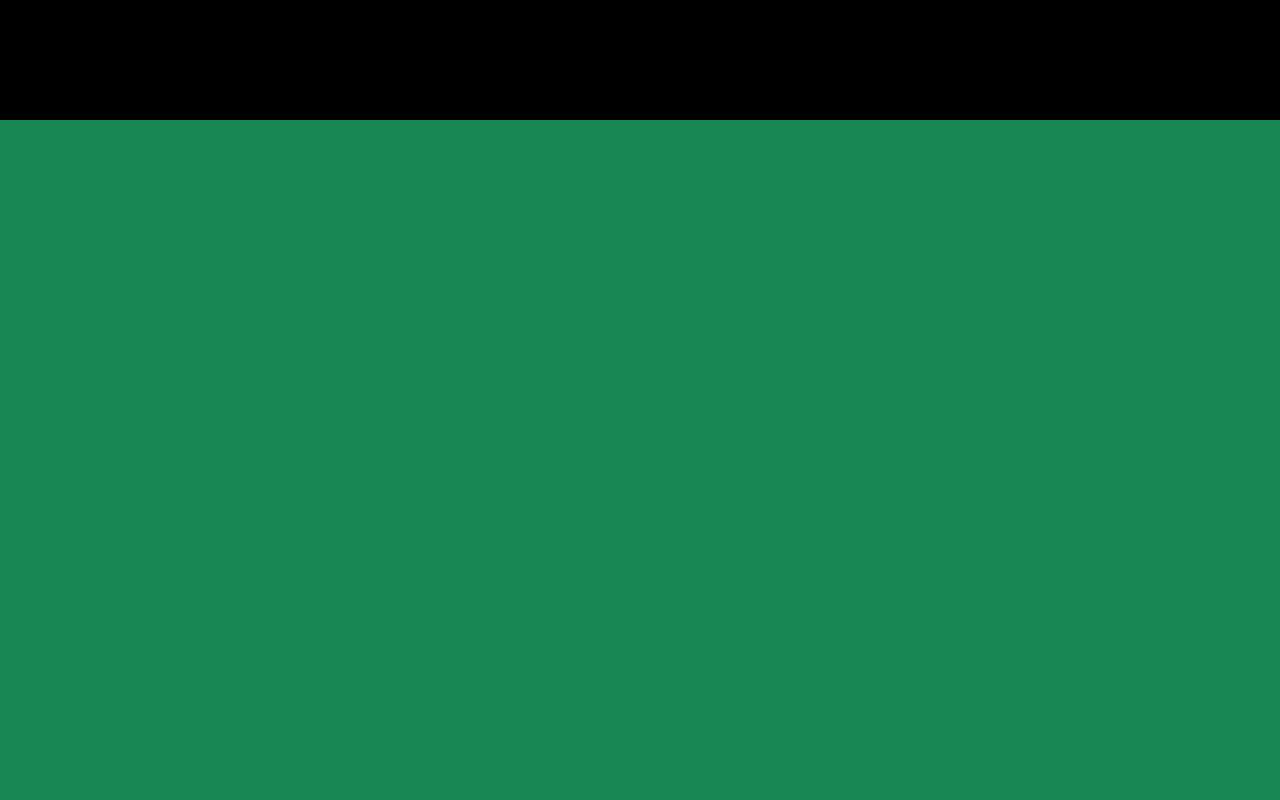
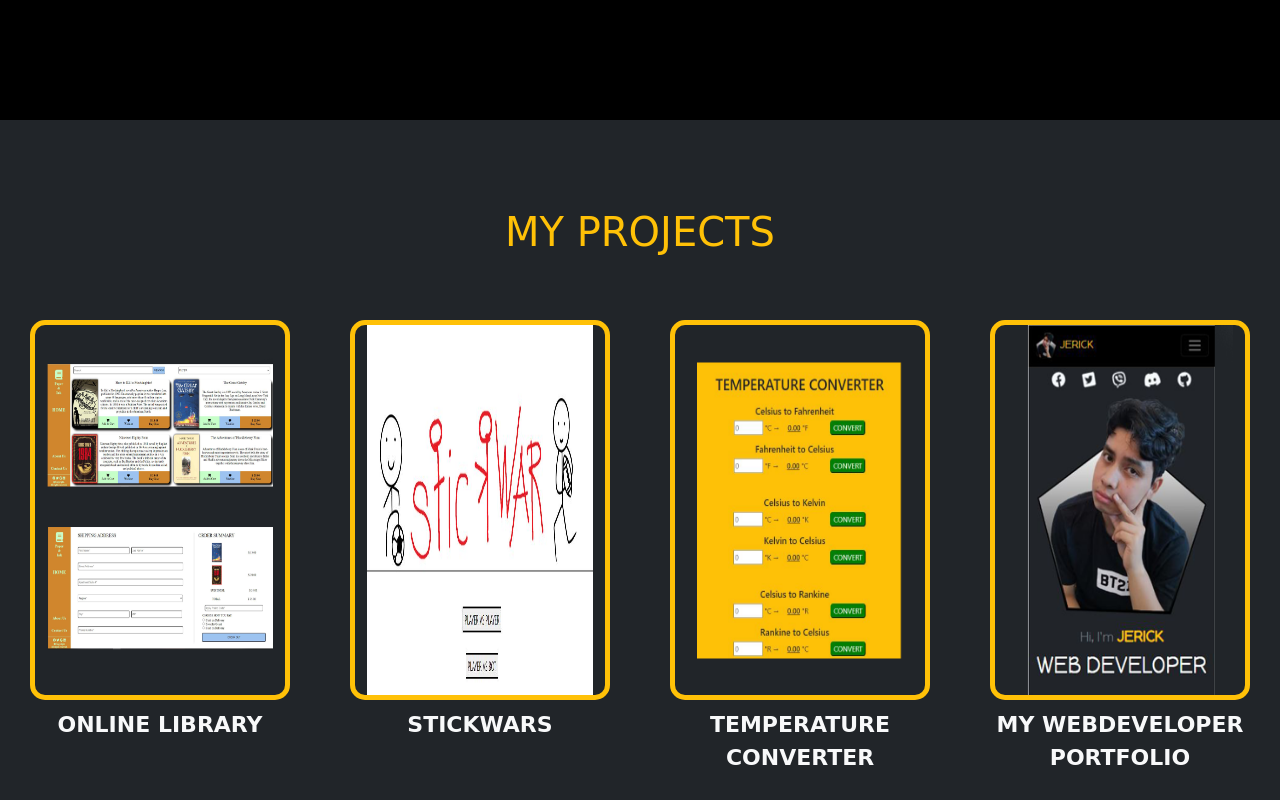
Before and after one commit to Rokhel121314/MyWebDevPortfolio, a plain HTML site: page index.html in a window 1280 px wide. Shown: the part 1560-2360 px from the top of the page. Drawn offline with nearby package versions, Linux system fonts and the light colour scheme; a web font is replaced by a local one.

Commit message:
update projects

```diff
--- a/index.html
+++ b/index.html
@@ -142,13 +142,13 @@
             </div>
         </div>
         <!-- SERVICES CONTAINER----------------------------------->
-        <div class="row services-page bg-success" id="services-page">
+        <!-- <div class="row services-page bg-success" id="services-page">
             <div class="col">
 
             </div>
-        </div>
+        </div> -->
         <!-- PROJECTS CONTAINER----------------------------------->
-        <div class="row projects-page bg-black" id="projects-page">
+        <div class="row projects-page bg-dark" id="projects-page">
             <div class="col">
                 <div class="row spacer">
 
@@ -170,11 +170,13 @@
                         </div>
                     </div>
                     <div class="col-lg-3 d-flex flex-column align-items-center">
-                        <div class="row outerFrame">
-                            <img src="" alt="">
-                        </div>
+                        <a href="https://rokhel121314.github.io/stickWars_v.1.0/">
+                            <div class="row outerFrame">
+                                <img src="photos/stickwars.JPG" alt="">
+                            </div>
+                        </a>
                         <div class="row projTitle text-light pt-2 mb-5">
-                            MY PERSONAL BLOG
+                            STICKWARS
                         </div>
                     </div>
                     <div class="col-lg-3 d-flex flex-column align-items-center pcard">
```
Also changed, not shown: photos/stickwars.JPG (added).
